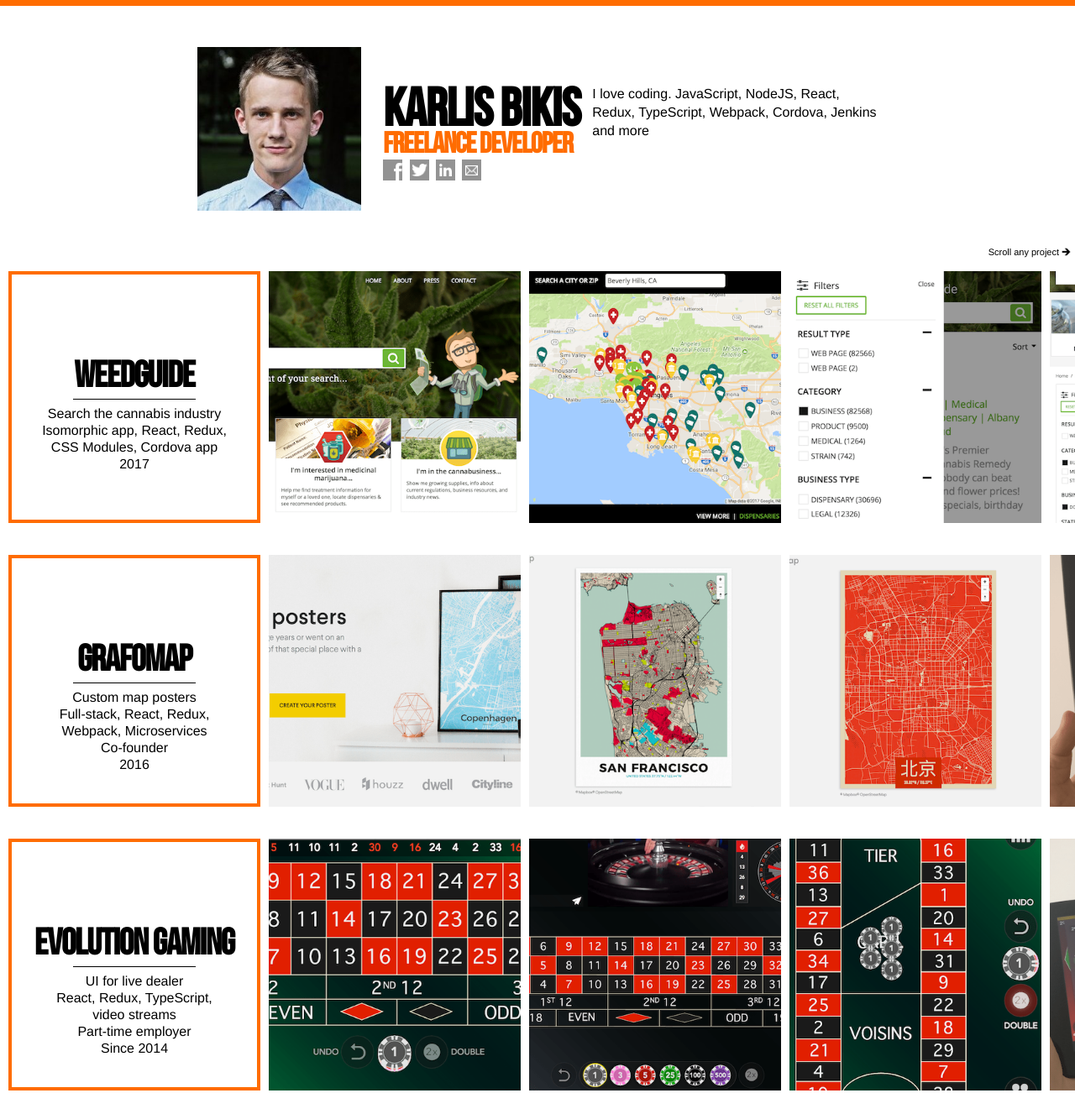
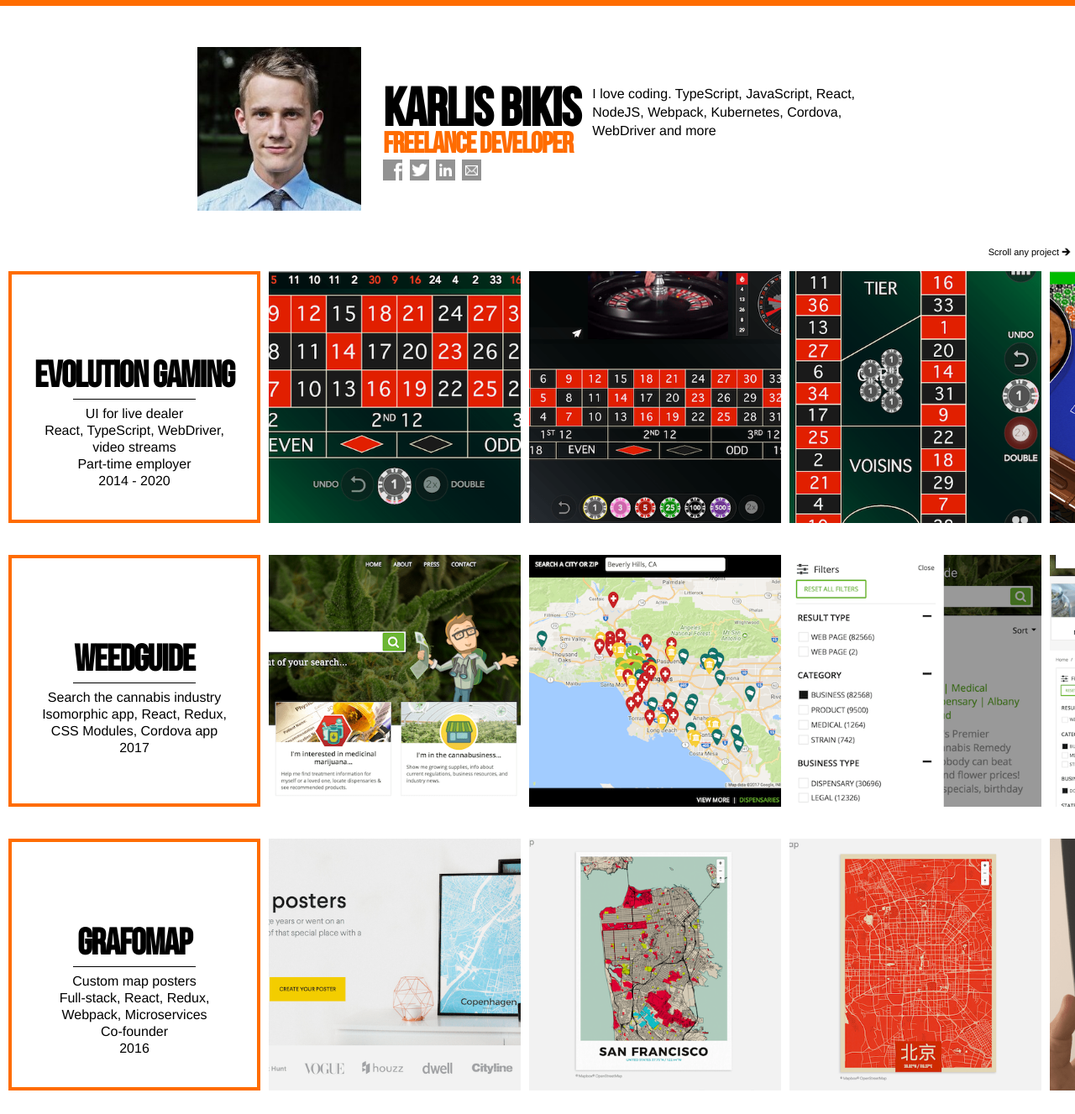
Before and after one commit to uudens/karlisbikis.com, a plain HTML site: page index.html in a window 1280 px wide. Shown: the top 1327 px of the page at 84% size. Drawn offline with Linux system fonts and the light colour scheme; files whose address does not match are found by name.

Commit message:
Switch order

```diff
--- a/index.html
+++ b/index.html
@@ -46,12 +46,36 @@
                             <li class="direct"><a href="#" class="direct" target="_blank">direct</a></li>
                         </ul>
                     </div>
-                    <p>I love coding. JavaScript, NodeJS, React, Redux, TypeScript, Webpack, Cordova, Jenkins and more</p>
+                    <p>I love coding. TypeScript, JavaScript, React, NodeJS, Webpack, Kubernetes, Cordova, WebDriver and more</p>
                 </div>
             </header>
             <main>
                 <div class="floating-message hidden">Scroll any project</div>
                 <ul class="projects">
+                    <li>
+                        <ul class="project"><!--
+                        --><li class="text">
+                                <h3><a href="https://www.evolutiongaming.com/" class="main" target="_blank">Evolution Gaming</a></h3>
+                                <hr />
+                                <p>UI for live dealer<br />React, TypeScript, WebDriver, video streams<br />Part-time employer<br />2014 - 2020</p>
+                            </li><!--
+                         --><li>
+                                <a href="img/projects/evolution/pic1.png" style="background-image: url('img/projects/evolution/pic1_small.png')"></a>
+                            </li><!--
+                         --><li>
+                                <a href="img/projects/evolution/pic2.png" style="background-image: url('img/projects/evolution/pic2_small.png')"></a>
+                            </li><!--
+                         --><li>
+                                <a href="img/projects/evolution/pic3.png" style="background-image: url('img/projects/evolution/pic3_small.png')"></a>
+                            </li><!--
+                         --><li>
+                                <a href="img/projects/evolution/pic4.png" style="background-image: url('img/projects/evolution/pic4_small.png')"></a>
+                            </li><!--
+                         --><li>
+                                <a href="img/projects/evolution/pic5.jpg" style="background-image: url('img/projects/evolution/pic5_small.png')"></a>
+                            </li><!--
+                     --></ul>
+                    </li>
                     <li>
                         <ul class="project"><!--
                          --><li class="text">
@@ -94,30 +118,6 @@
                             </li><!--
                          --><li>
                                 <a href="img/projects/grafomap/pic5.png" style="background-image: url('img/projects/grafomap/pic5_small.png')"></a>
-                            </li><!--
-                     --></ul>
-                    </li>
-                    <li>
-                        <ul class="project"><!--
-                        --><li class="text">
-                                <h3><a href="https://www.evolutiongaming.com/" class="main" target="_blank">Evolution Gaming</a></h3>
-                                <hr />
-                                <p>UI for live dealer<br />React, Redux, TypeScript, video streams<br />Part-time employer<br />Since 2014</p>
-                            </li><!--
-                         --><li>
-                                <a href="img/projects/evolution/pic1.png" style="background-image: url('img/projects/evolution/pic1_small.png')"></a>
-                            </li><!--
-                         --><li>
-                                <a href="img/projects/evolution/pic2.png" style="background-image: url('img/projects/evolution/pic2_small.png')"></a>
-                            </li><!--
-                         --><li>
-                                <a href="img/projects/evolution/pic3.png" style="background-image: url('img/projects/evolution/pic3_small.png')"></a>
-                            </li><!--
-                         --><!--<li>
-                                <a href="img/projects/evolution/pic4.png" style="background-image: url('img/projects/evolution/pic4_small.png')"></a>
-                            </li>--><!--
-                         --><li>
-                                <a href="img/projects/evolution/pic5.jpg" style="background-image: url('img/projects/evolution/pic5_small.png')"></a>
                             </li><!--
                      --></ul>
                     </li>
```
